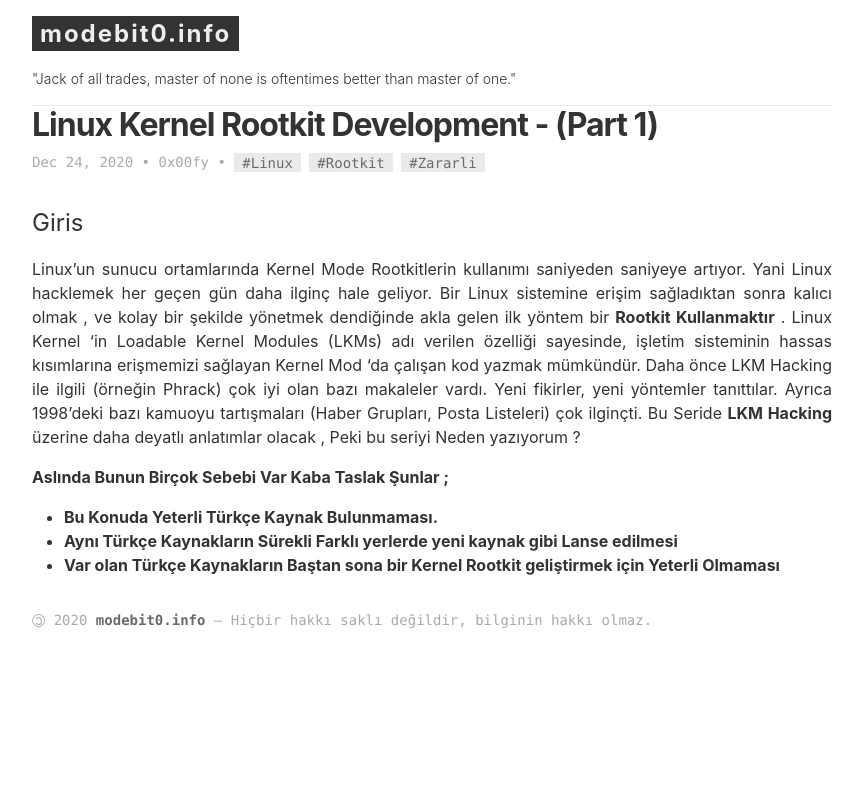
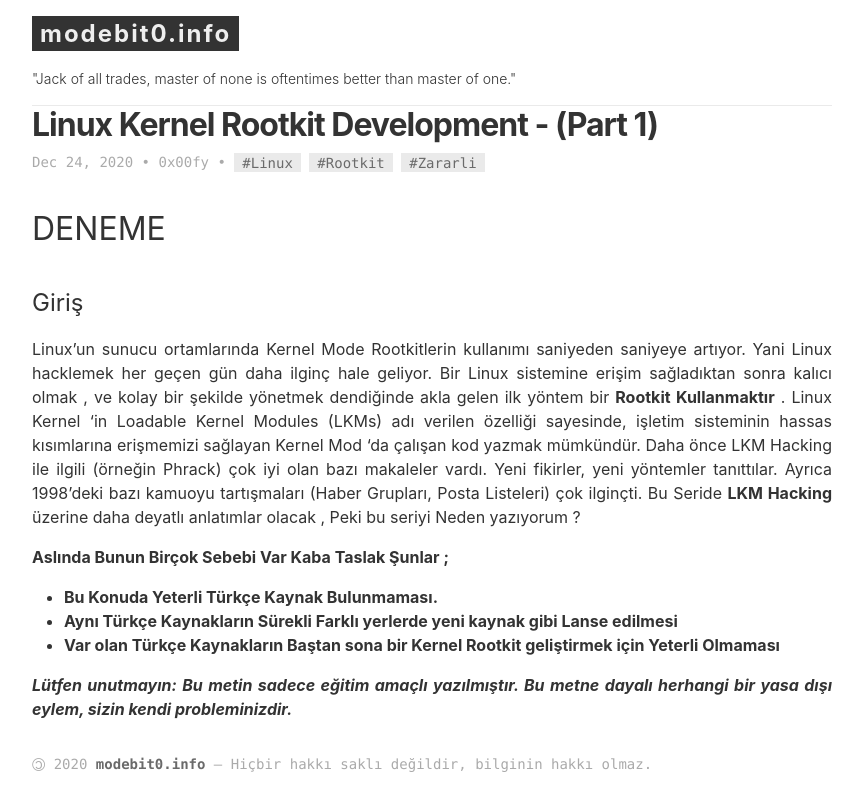
Before and after one commit to onkagitci/onkagitci, a Jekyll site: the page built from _posts/2020-12-24-Linux-Kernel-Rootkit-Development-(Part-1).md, in a window 1280 px wide. Shown: the top 811 px of the page, without its empty margins (8-871 px from the left). Built offline with Jekyll 4.4.1, drawn with Linux system fonts in a browser that asks for light colours.

Commit message:
Update 2020-12-24-Linux-Kernel-Rootkit-Development-(Part-1).md

```diff
--- a/_posts/2020-12-24-Linux-Kernel-Rootkit-Development-(Part-1).md
+++ b/_posts/2020-12-24-Linux-Kernel-Rootkit-Development-(Part-1).md
@@ -4,8 +4,8 @@ layout: post
 tags: [Linux,Rootkit,Zararli]
 author: 0x00fy
 ---
-
-### Giris
+# DENEME
+### Giriş
 
 Linux'un sunucu ortamlarında Kernel Mode Rootkitlerin kullanımı saniyeden saniyeye artıyor. Yani Linux hacklemek her geçen gün daha ilginç hale geliyor. Bir Linux sistemine erişim sağladıktan sonra kalıcı olmak , ve kolay bir şekilde yönetmek dendiğinde akla gelen ilk yöntem bir **Rootkit Kullanmaktır** . Linux Kernel 'in Loadable Kernel Modules (LKMs) adı verilen özelliği sayesinde, işletim sisteminin hassas kısımlarına erişmemizi sağlayan Kernel Mod 'da çalışan kod yazmak mümkündür. Daha önce LKM Hacking ile ilgili (örneğin Phrack) çok iyi olan bazı makaleler vardı. Yeni fikirler, yeni yöntemler tanıttılar. Ayrıca 1998'deki bazı kamuoyu tartışmaları (Haber Grupları, Posta Listeleri) çok ilginçti.
 Bu Seride **LKM Hacking** üzerine daha deyatlı anlatımlar olacak , Peki bu seriyi Neden yazıyorum ?
@@ -15,3 +15,5 @@ Bu Seride **LKM Hacking** üzerine daha deyatlı anlatımlar olacak , Peki bu se
 * **Bu Konuda Yeterli Türkçe Kaynak Bulunmaması.**
 * **Aynı Türkçe Kaynakların Sürekli Farklı yerlerde yeni kaynak gibi Lanse edilmesi**
 * **Var olan Türkçe Kaynakların Baştan sona bir Kernel Rootkit geliştirmek için Yeterli Olmaması**
+
+***Lütfen unutmayın: Bu metin sadece eğitim amaçlı yazılmıştır. Bu metne dayalı herhangi bir yasa dışı eylem, sizin kendi probleminizdir.***
```
